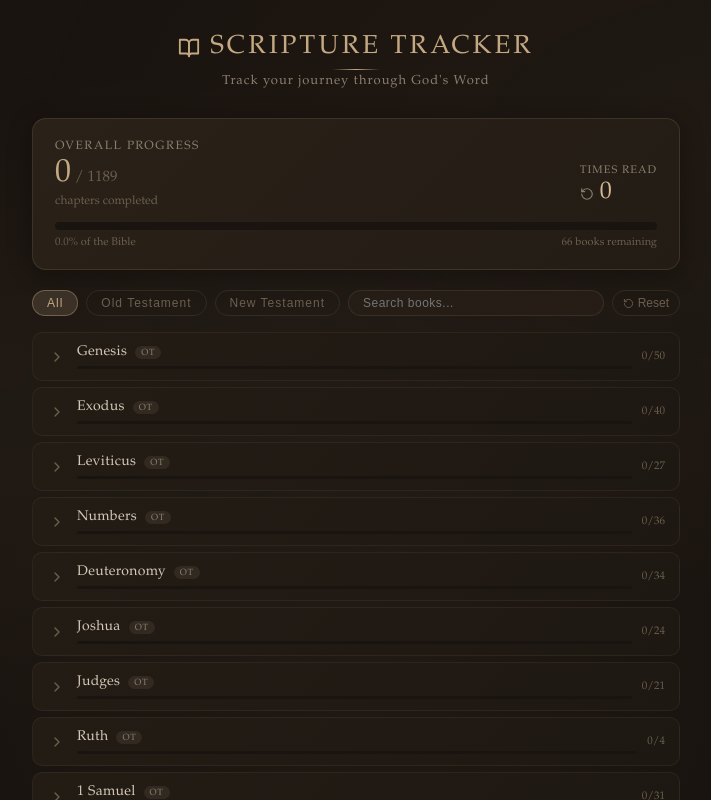
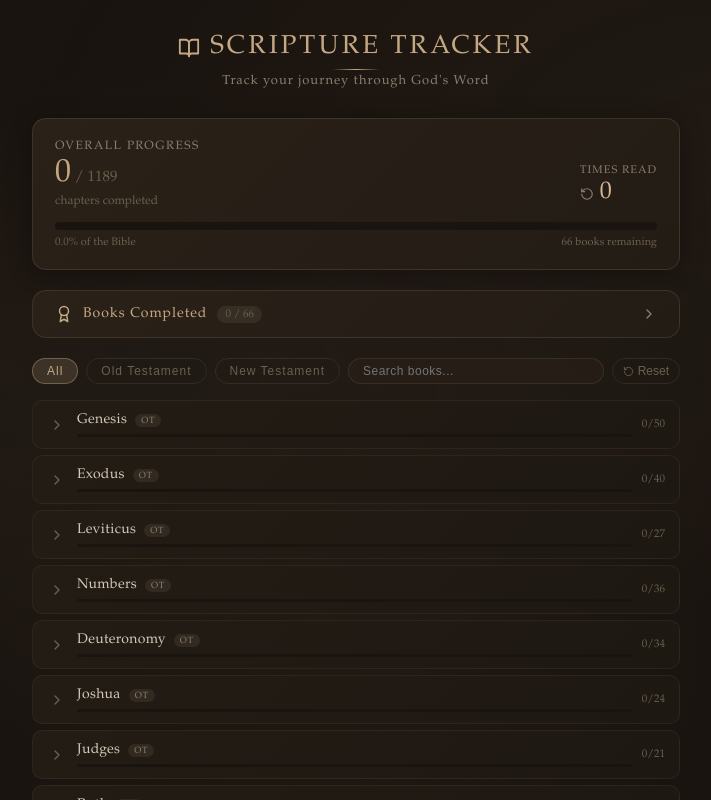
Before and after one commit to jjones217/bible-tracker, a React (Create React App) app: page / in a window 1280 px wide. Shown: the top 800 px of the page, without its empty margins (284-995 px from the left). Built offline with nearby package versions, Linux system fonts and the light colour scheme.

Commit message:
Add files via upload

```diff
--- a/src/App.jsx
+++ b/src/App.jsx
@@ -129,6 +129,7 @@ export default function BibleTracker() {
   const [searchQuery, setSearchQuery] = useState("");
   const [loading, setLoading] = useState(true);
   const [showReset, setShowReset] = useState(false);
+  const [showCompleted, setShowCompleted] = useState(false);
 
   useEffect(() => {
     const d = loadData();
@@ -241,6 +242,80 @@ export default function BibleTracker() {
             <span style={{ fontSize: 11, color: "#6b5f4e" }}>{66 - BIBLE_BOOKS.filter(b => getBookStats(data, b.name, b.chapters).read === b.chapters).length} books remaining</span>
           </div>
         </div>
+
+        {/* Books Completed Section */}
+        {(() => {
+          const completedBooks = BIBLE_BOOKS.filter(b => getBookStats(data, b.name, b.chapters).read === b.chapters);
+          return (
+            <div style={{
+              background: "linear-gradient(135deg, #2a2118 0%, #231c15 100%)",
+              borderRadius: 14,
+              marginBottom: 20,
+              border: "1px solid rgba(196,168,130,0.15)",
+              overflow: "hidden",
+            }}>
+              {/* Toggleable Header */}
+              <div
+                onClick={() => setShowCompleted(!showCompleted)}
+                style={{ display: "flex", alignItems: "center", justifyContent: "space-between", padding: "14px 22px", cursor: "pointer" }}
+              >
+                <div style={{ display: "flex", alignItems: "center", gap: 10 }}>
+                  <Award size={18} color="#c4a882" />
+                  <span style={{ fontSize: 14, color: "#c4a882", letterSpacing: 1 }}>Books Completed</span>
+                  <span style={{
+                    fontSize: 11,
+                    background: completedBooks.length > 0 ? "rgba(196,168,130,0.2)" : "rgba(138,126,110,0.15)",
+                    color: completedBooks.length > 0 ? "#c4a882" : "#6b5f4e",
+                    padding: "2px 8px",
+                    borderRadius: 10,
+                  }}>{completedBooks.length} / 66</span>
+                </div>
+                {showCompleted ? <ChevronDown size={16} color="#8a7e6e" /> : <ChevronRight size={16} color="#8a7e6e" />}
+              </div>
+
+              {/* Expanded List */}
+              {showCompleted && (
+                <div style={{ borderTop: "1px solid rgba(196,168,130,0.1)", padding: "14px 22px 18px" }}>
+                  {completedBooks.length === 0 ? (
+                    <p style={{ margin: 0, fontSize: 13, color: "#6b5f4e", fontStyle: "italic" }}>
+                      No books completed yet. Keep reading!
+                    </p>
+                  ) : (
+                    <div style={{ display: "flex", flexWrap: "wrap", gap: 8 }}>
+                      {completedBooks.map((book) => {
+                        const stats = getBookStats(data, book.name, book.chapters);
+                        return (
+                          <div key={book.name} style={{
+                            background: "rgba(139,109,75,0.15)",
+                            border: "1px solid rgba(196,168,130,0.25)",
+                            borderRadius: 20,
+                            padding: "5px 12px",
+                            display: "flex",
+                            alignItems: "center",
+                            gap: 6,
+                          }}>
+                            <div style={{
+                              width: 14, height: 14, borderRadius: "50%",
+                              background: "linear-gradient(135deg, #8b6d4b, #c4a882)",
+                              display: "flex", alignItems: "center", justifyContent: "center",
+                              fontSize: 8, color: "#1a1410", fontWeight: 700,
+                            }}>✓</div>
+                            <span style={{ fontSize: 13, color: "#d4c8b8" }}>{book.name}</span>
+                            {stats.totalReads > book.chapters && (
+                              <span style={{ fontSize: 10, color: "#8a7e6e", display: "flex", alignItems: "center", gap: 2 }}>
+                                <RotateCcw size={8} color="#8a7e6e" />{Math.floor(stats.totalReads / book.chapters)}×
+                              </span>
+                            )}
+                          </div>
+                        );
+                      })}
+                    </div>
+                  )}
+                </div>
+              )}
+            </div>
+          );
+        })()}
 
         {/* Controls */}
         <div style={{ display: "flex", gap: 8, marginBottom: 16, flexWrap: "wrap", alignItems: "center" }}>
```
